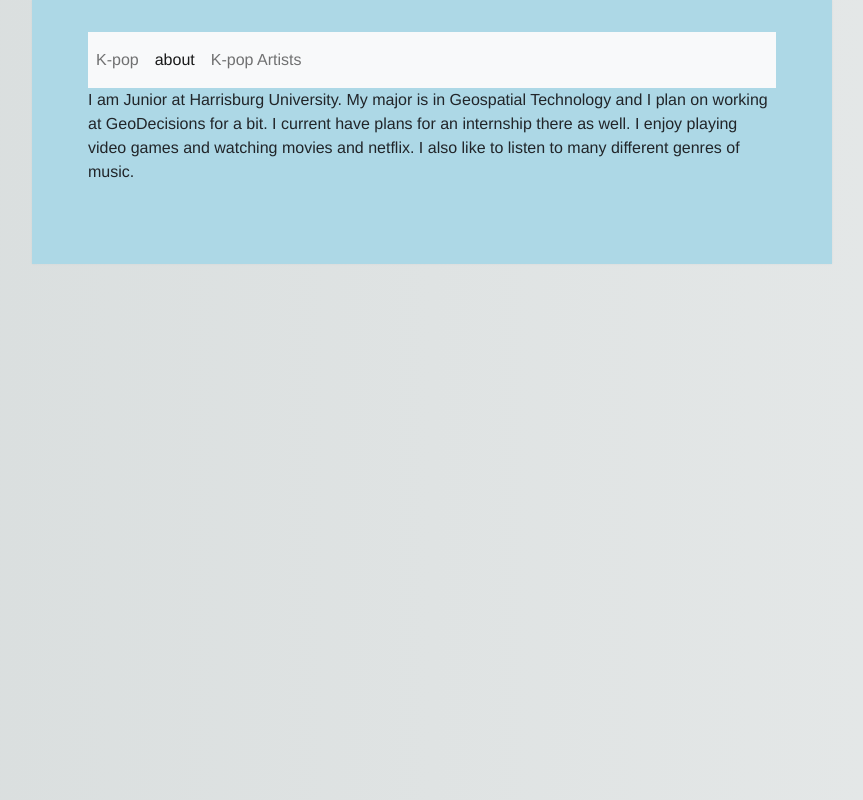
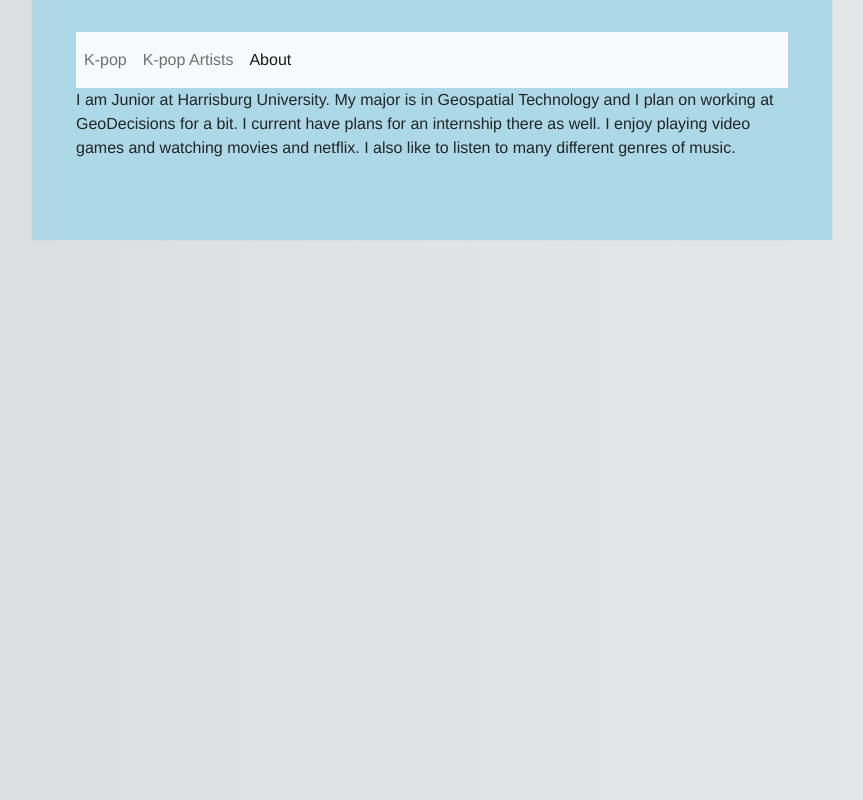
Before and after one commit to CButler134/CButler134.github.io, a plain HTML site: page about.html in a window 1280 px wide. Shown: the whole page, without its empty margins (208-1071 px from the left). Drawn offline with nearby package versions, Linux system fonts and the light colour scheme.

Commit message:
fixed capalization

```diff
--- a/about.html
+++ b/about.html
@@ -13,8 +13,7 @@
 
 <!--Added space-->
 <body>
-    <div class= "container-fluid">
-     <div class= "container">
+         <div class= "container">
             <nav class="navbar navbar-expand-lg navbar-light bg-light">
                 <button class="navbar-toggler" type="button" data-bs-toggle="collapse" data-bs-target="#navbarNavAltMarkup" aria-controls="navbarNavAltMarkup" aria-expanded="false" aria-label="Toggle navigation">
                     <span class="navbar-toggler-icon"></span>
@@ -22,9 +21,8 @@
                 <div class="collapse navbar-collapse" id="navbarNavAltMarkup">
                     <div class="navbar-nav">
                         <a class="nav-link" href="index.html">K-pop</a>
-                        <a class="nav-link active" aria-current="page" href="about.html">about</a>
                         <a class="nav-link" href="K-pop%20artists.html">K-pop Artists</a>
-
+                        <a class="nav-link active" aria-current="page" href="about.html">About</a>
                     </div>
                 </div>
             </nav>
```
Also changed, not shown: index.html (+1 -0 lines), k-pop artists.html (+5 -5 lines).
